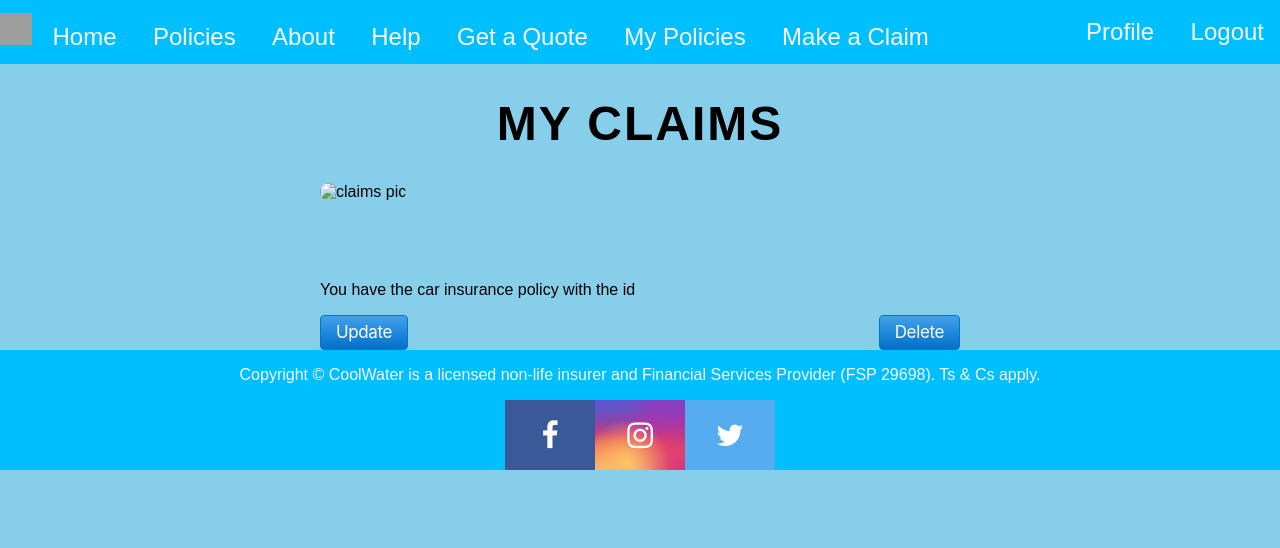
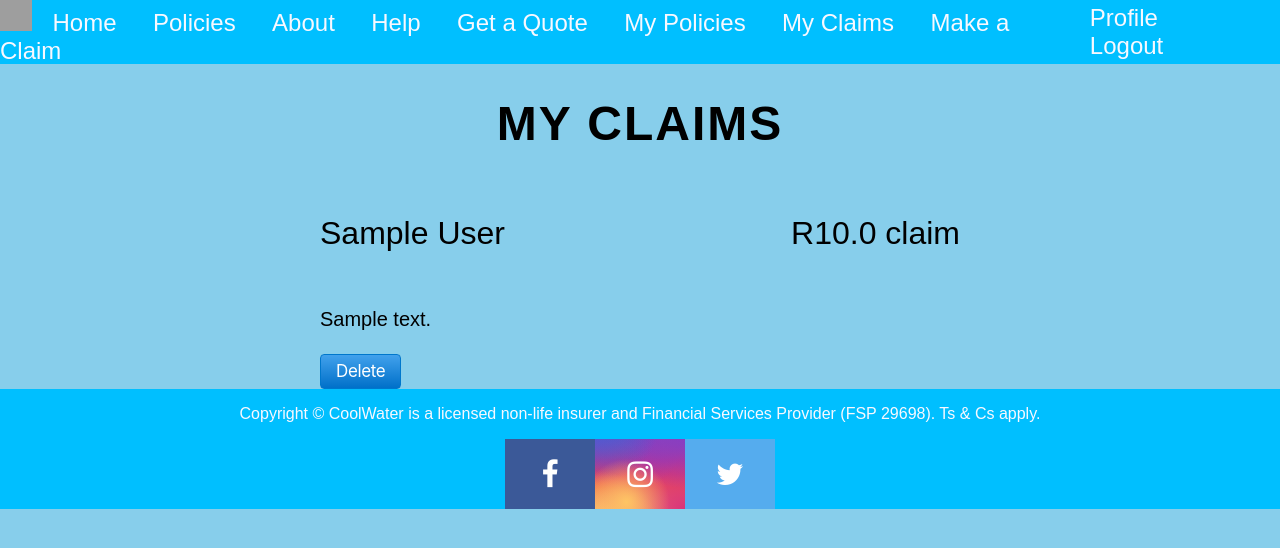
Before and after one commit to QuinlanVic/Insurance-app, a Flask app: page /profile/claims/1 in a window 1280 px wide. Shown: the top 548 px of the page. Run offline with Flask 3, Linux system fonts and the light colour scheme; a user stored in the database is signed in; tables that the repository leaves empty hold one stand-in row (values such as "Sample post"); grey boxes are pictures that could not be loaded.

Commit message:
sorted out claim creation

```diff
--- a/routes/profile_bp.py
+++ b/routes/profile_bp.py
@@ -1,6 +1,6 @@
 from flask import Blueprint, render_template, redirect, url_for, request, flash
 
-from models.user import User, UserPolicy, UserClaim
+from models.user import User, UserPolicy, UserClaim, Claim
 from models.policy import Policy
 from extensions import db
 
@@ -32,10 +32,25 @@ def profile_page(id):
 @profile_bp.route("/claims/<id>")
 @login_required
 def claims_page(id):
-    claims = UserClaim.query.get(id)
-    if claims is None:
+    # get all claims that the user has made
+    # claims = UserClaim.query.get(id)
+    stmt = select(UserClaim).where(UserClaim.user_id == id)
+    result = db.session.execute(stmt)
+    user_claims = []
+    for user_obj in result.scalars():
+        user_claims.append(user_obj.claim_id)
+    print(user_claims)
+    # if they have no claims load this page
+    if user_claims == []:
         return render_template("noclaims.html")
-    return render_template("claims.html", claims=claims.to_dict())
+    # if they do have claims
+    print(user_claims)
+    print(type(user_claims))
+    # get only claim data
+    claims = [
+        Claim.query.get(user_claim_data).to_dict() for user_claim_data in user_claims
+    ]
+    return render_template("claims.html", claims=claims)
 
 
 # Define a route for the "my policies" page (user id)
@@ -51,7 +66,7 @@ def my_policies_page(id):
         user_policies.append(user_obj.policy_id)
     print(user_policies)
     # if they have no policies load this page
-    if user_policies is None:
+    if user_policies == []:
         return render_template("nopolicies.html")
     # if they do have policies
     print(type(user_policies))
@@ -85,6 +100,31 @@ def terminate_policy_by_id():
         # return jsonify({"message": "Policy deleted successfully", "data": policy.to_dict()})
         # Do not return JSON data as you want to display the information on the screen
         return f"<h1>{policy.to_dict()['name']} successfully deleted</h1>"
+    except Exception as e:
+        # return jsonify({"error": str(e)})
+        # Do not return JSON data as you want to display the information on the screen to the user
+        return f"<h1>An error occured: {str(e)}</h1>", 500
+
+
+# User wants to terminate their claim
+# delete claim from UserClaim and Claim after pressing button
+@profile_bp.route("/claims/terminate", methods=["POST"])
+def terminate_claim_by_id():
+    # get name from form
+    id = request.form.get("claim_id")
+    # get the specific policy
+    claim = Claim.query.get(id)
+    if not claim:
+        # return jsonify({"message": "Policy not found"}), 404
+        # Do not return JSON data as you want to display the information on the screen
+        return "<h1>Claim not found</h1>", 404
+    # otherwise delete it
+    try:
+        db.session.delete(claim)
+        db.session.commit()
+        # return jsonify({"message": "Policy deleted successfully", "data": policy.to_dict()})
+        # Do not return JSON data as you want to display the information on the screen
+        return f"<h1>{claim.to_dict()['id']} successfully deleted</h1>"
     except Exception as e:
         # return jsonify({"error": str(e)})
         # Do not return JSON data as you want to display the information on the screen to the user
--- a/templates/base.html
+++ b/templates/base.html
@@ -24,7 +24,8 @@
             <a class = "page-link" href="/getquote">Get a Quote</a>
             {% if current_user.is_authenticated %}
             <a class = "page-link" href="/profile/mypolicies/{{current_user.id}}">My Policies</a>
-            <a class = "page-link" href="/profile/claims/{{current_user.id}}">Make a Claim</a>
+            <a class = "page-link" href="/profile/claims/{{current_user.id}}">My Claims</a>
+            <a class = "page-link" href="/makeclaim/{{current_user.id}}">Make a Claim</a>
             {% endif %}
         </div>
         <div class="rightbar">
--- a/templates/claims.html
+++ b/templates/claims.html
@@ -3,24 +3,36 @@
 {% block title %} My Claims {% endblock %}
 {% block content %}
     <h1 class = "heading-policies">My Claims</h1>
-    <div class="middle">
-        <div class="topic-container">
-            <img class = "topic-pic" src="{{claims['pic']}}" alt="claims pic">
-            <div class="lspec-rspec">
-                <p class="name">{{claims["name"]}}</p>
-                <p class="email">{{claims["email"]}}</p>
+    {% if current_user.email == 'admin123@gmail.com' %}
+        <a href="/policieslist/add" class="add-but"><button class="button-15" type="submit">Add Claim</button></a>
+    {% endif %}
+    <div class="all-policies">
+        {%for claim in claims%}
+        <div class="policy-container">
+            <div class="name-price">
+                <p class="name">{{current_user.name}}</p>
+                <p class="price">R{{claim["amount"]}} claim</p>
             </div>
-            <p class="claims-policy_id"> {% if claims["policy_id"] != "0" %} You have the car insurance policy with the id {{claims["policy_id"]}} {% else %} You currently have no insurance products with us {% endif %}</p>
-            <div class="topic-action">
-                <form class="addclaims-form" action="{{url_for('claims.update_claims_page')}}" method="post">
-                    <input name= "claims" type="text" value="{{claims}}" hidden>
-                    <button type="submit" class="button-15">Update</button>
-                </form>
-                <form class="addclaims-form" action="{{url_for('claims.delete_user_by_id')}}" method="post">
-                    <input name= "claims_id" type="text" value="{{claims.id}}" hidden>
+            <p class="policy-desc"> {{claim["desc"]}}</p>
+            <div class="policy-action">
+                <!-- Users can choose to delete their claim -->
+                <form class="addpolicy-form" action="{{url_for('profile.terminate_claim_by_id')}}" method="post">
+                    <input name= "claim_id" type="text" value="{{claim.id}}" hidden>
                     <button type="submit" class="button-15">Delete</button>
                 </form>
+                <!-- if admin then add CRUD operation buttons -->
+                <!-- {% if current_user.email == 'admin123@gmail.com' %}
+                    <form class="addpolicy-form" action="{{url_for('policieslist.update_claim_page')}}" method="post">
+                        <input name= "claim" type="text" value="{{claim}}" hidden>
+                        <button type="submit" class="button-15">Update</button>
+                    </form>
+                    <form class="addpolicy-form" action="{{url_for('policieslist.delete_claim_by_id')}}" method="post">
+                        <input name= "claim_id" type="text" value="{{claim.id}}" hidden>
+                        <button type="submit" class="button-15">Delete</button>
+                    </form>
+                {% endif %} -->
             </div>
         </div>
+        {% endfor %}
     </div>
 {% endblock %}
```
Also changed, not shown: routes/user_bp.py (+61 -2 lines), templates/makeclaim.html (added, +28 -0 lines).
